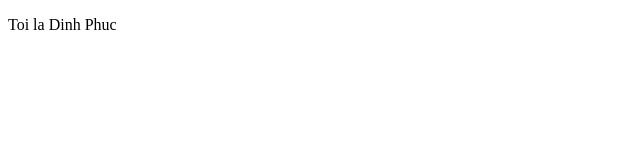
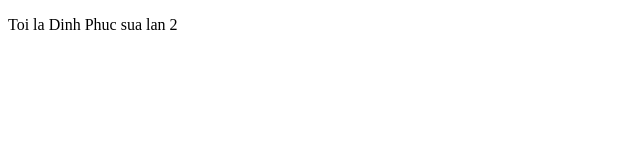
Before and after one commit to XTSoft2004/SPIT_TEST, a plain HTML site: page index.html in a window 1280 px wide. Shown: the full height of the page, 0-640 px from the left. Drawn offline with Linux system fonts and the light colour scheme.

Commit message:
Sua file lan 2

```diff
--- a/index.html
+++ b/index.html
@@ -6,6 +6,6 @@
     <title>Document</title>
   </head>
   <body>
-    <p>Toi la Dinh Phuc</p>
+    <p>Toi la Dinh Phuc sua lan 2</p>
   </body>
 </html>
```
